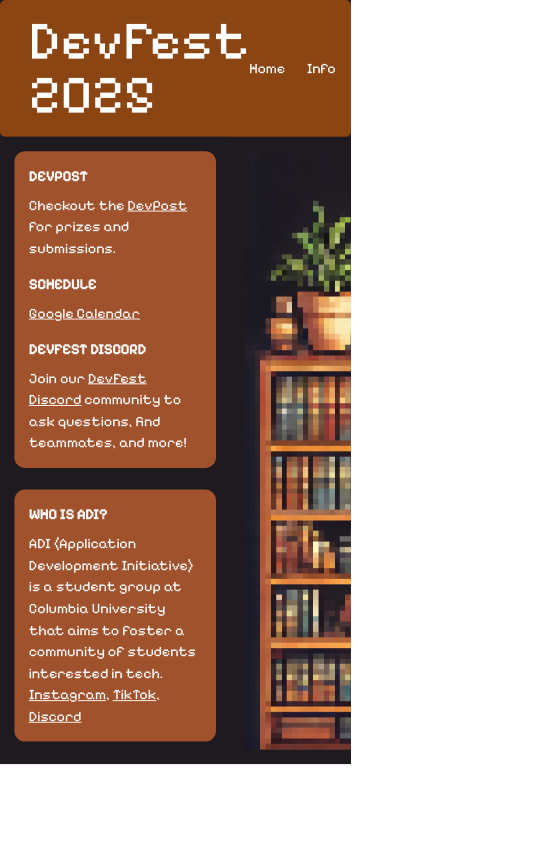
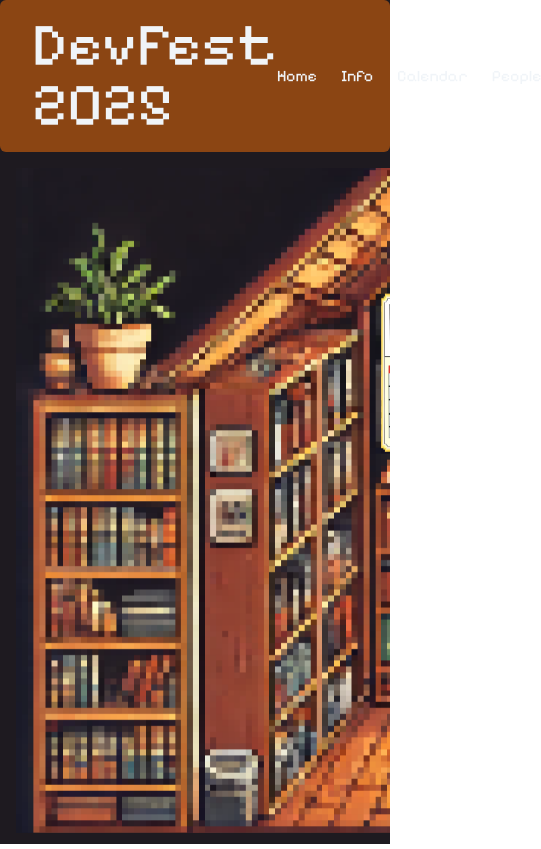
Before and after one commit to adicu/devfest2025-production, a Next.js app: page / in a window 390 px wide. Shown: the whole page, 541 px wide, since content can reach past the window. Built offline with nearby package versions, Linux system fonts and the light colour scheme; grey boxes are pictures that could not be loaded.

Commit message:
mobile iter 3

```diff
--- a/src/app/components/BackgroundWrapper.tsx
+++ b/src/app/components/BackgroundWrapper.tsx
@@ -20,7 +20,7 @@
   const backgroundClass = isHome ? "bg-[#1E1A20]" : "bg-background";
 
   return (
-    <div className={`${backgroundClass} h-full w-full ${className}`}>
+    <div className={`${backgroundClass} min-h-screen w-full ${className}`}>
       {children}
     </div>
   );
--- a/src/app/components/Sidebar/Sidebar.tsx
+++ b/src/app/components/Sidebar/Sidebar.tsx
@@ -16,7 +16,7 @@
 
   return (
     <aside
-      className={`w-64 h-full ${sidebarBgClass} p-4 flex flex-col space-y-6 pt-4 overflow-y-auto`}
+      className={`hidden md:block w-64 h-full ${sidebarBgClass} p-4 flex flex-col space-y-6 pt-4 overflow-y-auto`}
     >
       {/* Bubble 1 */}
       <div className={`bg-brown-400 p-4 rounded-lg ${textColorClass}`}>
--- a/src/app/globals.css
+++ b/src/app/globals.css
@@ -20,6 +20,7 @@
   color: var(--foreground);
   background: var(--background);
   font-family: var(--font-pixelify-sans), Arial, Helvetica, sans-serif;
+  overflow-x: hidden;
 }
 
 @layer utilities {
@@ -42,4 +43,5 @@
   .rotate-y-180 {
     transform: rotateY(180deg);
 }
+
 }
--- a/src/app/layout.tsx
+++ b/src/app/layout.tsx
@@ -27,14 +27,12 @@
   return (
     <html lang="en" className={pixelifySans.variable}>
       <body className="font-sans text-foreground m-0 p-0">
-        {/* Scaling Wrapper */}
-        <div className="transform scale-90 md:scale-100 origin-top-left md:origin-center">
-          <BackgroundWrapper className="flex flex-col h-[850px]">
+        <BackgroundWrapper className="flex flex-col h-screen">
           {/* Header */}
           <Header />
 
           {/* Sidebar and Main Content */}
-            <div className="flex flex-row flex-1">
+          <div className="flex flex-col md:flex-row flex-1">
             {/* Sidebar */}
             <Sidebar />
 
@@ -42,7 +40,6 @@
             <main className="flex-1 overflow-auto p-4">{children}</main>
           </div>
         </BackgroundWrapper>
-        </div>
       </body>
     </html>
   );
--- a/tailwind.config.ts
+++ b/tailwind.config.ts
@@ -16,7 +16,7 @@
         },
         background: '#F5F5F5', // Define a background color if needed
         black: '#1E1A20',
-        white: '#ffffff',
+        white: '#f0f4f8',
       },
       borderRadius: {
         'lg': '12px', // Customize if needed
```
Lines whose indentation alone changed are shown as unchanged.
